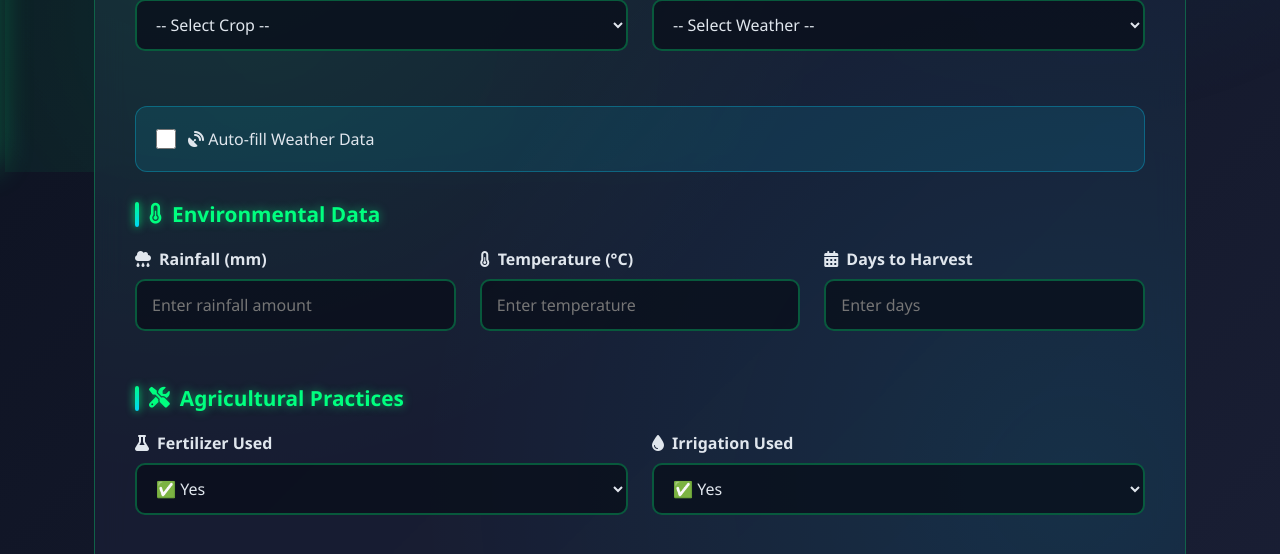
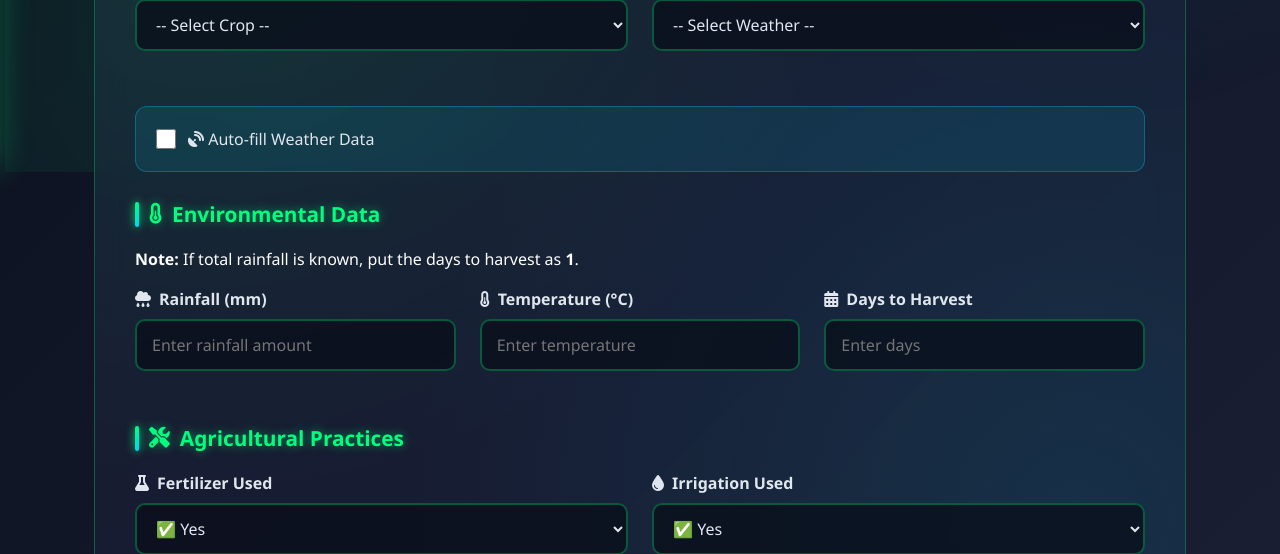
Before and after one commit to SUMIT292005/SCAS, a Flask app: template web_app/templates/yield_prediction.html in a window 1280 px wide. Shown: the part 633-1187 px from the top of the page. Run offline with Flask 3, Linux system fonts and the light colour scheme; the template is opened without the code that fills it, so the values that code supplies are empty; parts of the project's set-up code (start-up, migrations or seed data) failed here and were passed over.

Commit message:
yeild update

```diff
--- a/web_app/templates/yield_prediction.html
+++ b/web_app/templates/yield_prediction.html
@@ -845,15 +845,19 @@ function toggleWeather() {
     <!-- Environmental Data Section -->
     <div class="form-section">
       <h5><i class="fas fa-thermometer-half"></i> Environmental Data</h5>
+      <p class="note" style="color: white; margin-top: 5px;">
+        <strong>Note:</strong> If total rainfall is known, put the days to harvest as <strong>1</strong>.
+      </p>
       <div class="row">
         <div class="col-md-4 form-group">
           <label for="rainfall" class="form-label">
             <i class="fas fa-cloud-rain"></i> Rainfall (mm)
           </label>
           <input type="number" step="0.1" class="enhanced-input" name="Rainfall_mm" id="rainfall"
-                 placeholder="Enter rainfall amount" value="{{ request.form.Rainfall_mm }}">
+                placeholder="Enter rainfall amount" value="{{ request.form.Rainfall_mm }}">
         </div>
         <div class="col-md-4 form-group">
+
           <label for="temp" class="form-label">
             <i class="fas fa-thermometer-half"></i> Temperature (°C)
           </label>
```
